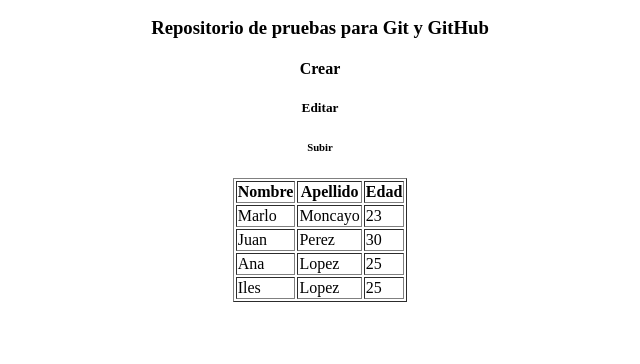
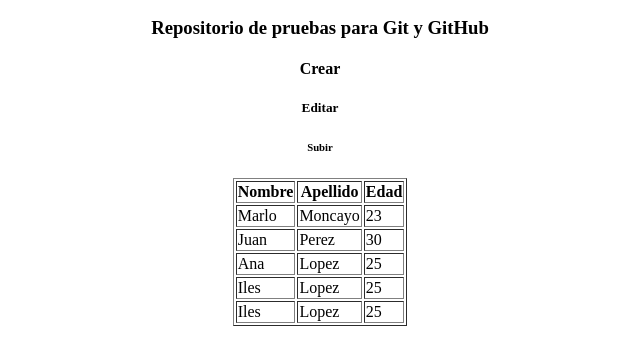
Before and after one commit to Jhair7474/remoto, a plain HTML site: page index.html in a window 1280 px wide. Shown: the part 110-474 px from the top of the page, without its empty margins (320-960 px from the left). Drawn offline with Linux system fonts and the light colour scheme.

Commit message:
Segundo commit

```diff
--- a/index.html
+++ b/index.html
@@ -43,6 +43,11 @@
             <td>Lopez</td>
             <td>25</td>
         </tr>
+        <tr>
+            <td>Iles</td>
+            <td>Lopez</td>
+            <td>25</td>
+        </tr>
     </center>
 
 
```
